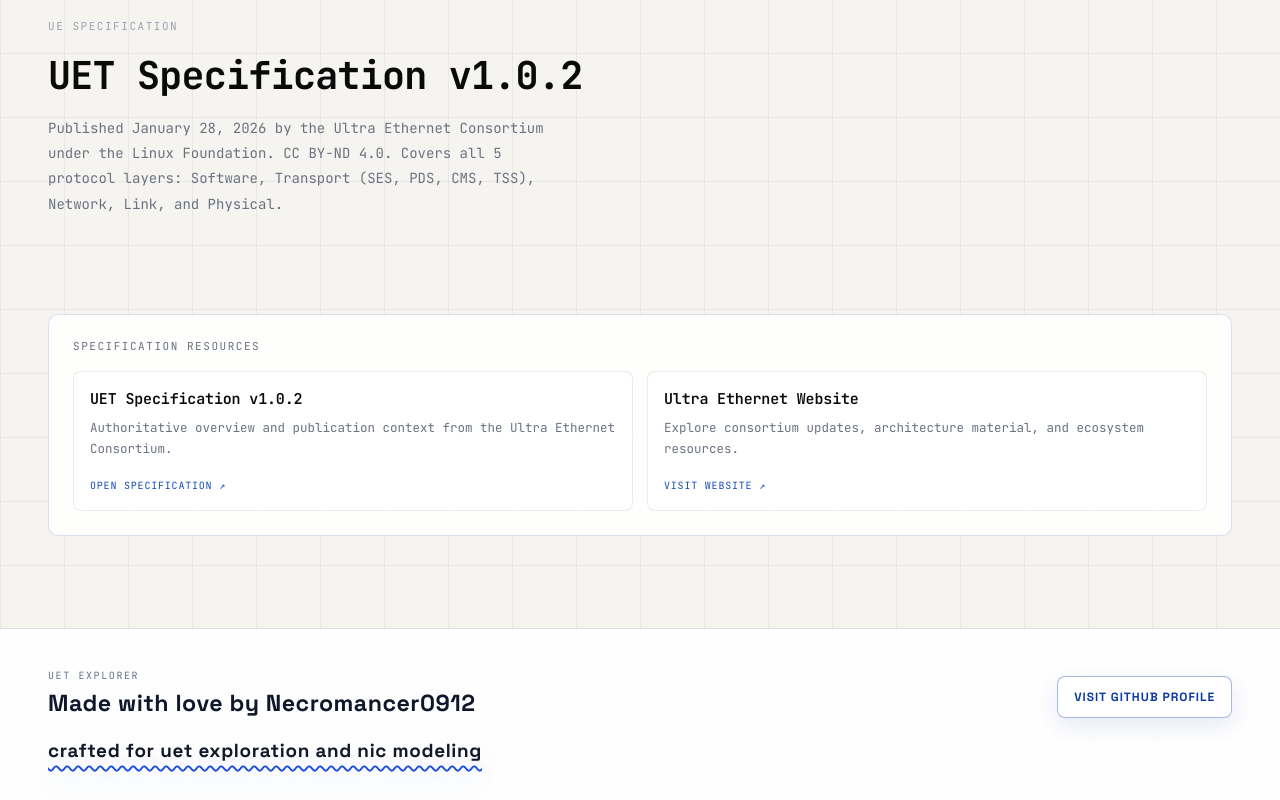
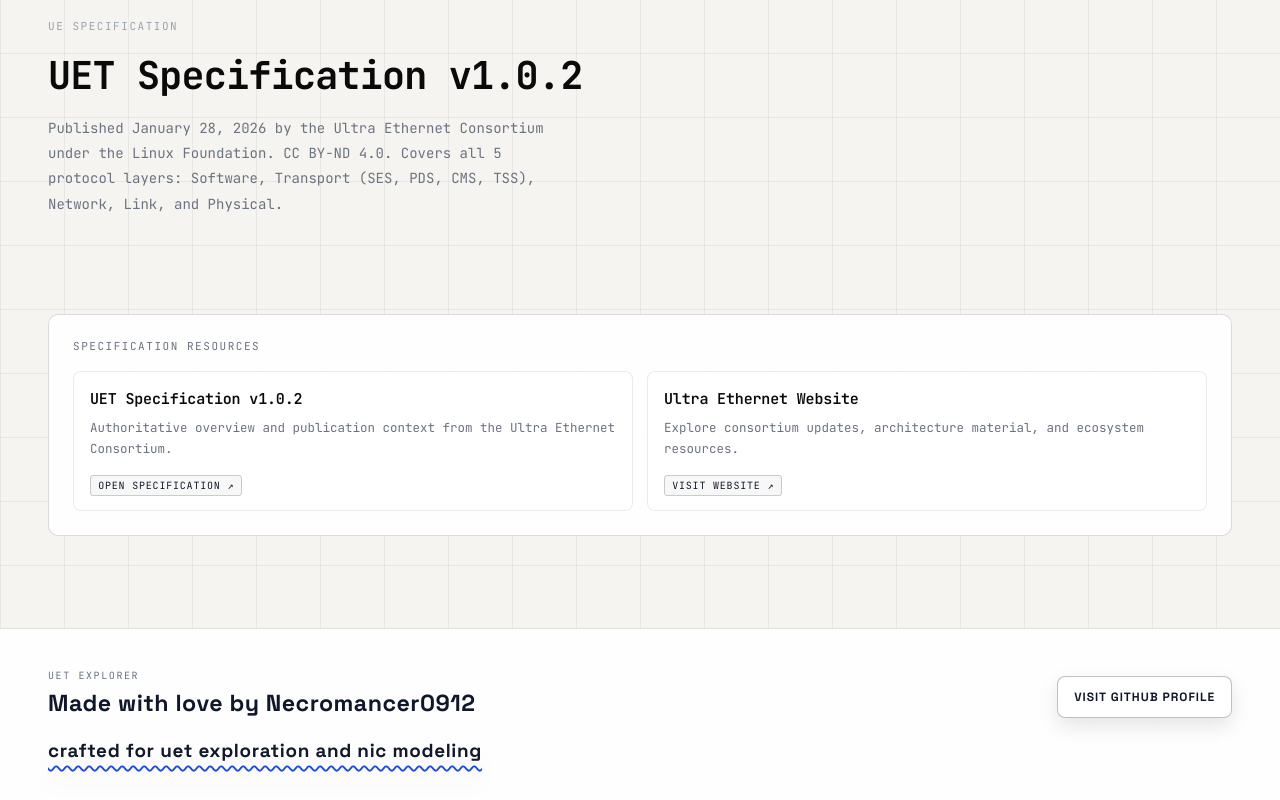
Before and after one commit to Necromancer0912/UET-Explorer, a React (Vite) app: page / in a window 1280 px wide. Shown: the part 2827-3627 px from the top of the page. Built offline with nearby package versions, Linux system fonts and the light colour scheme.

Commit message:
style(ui): make spec and footer monochrome with black shade effects

```diff
--- a/src/components/Footer.tsx
+++ b/src/components/Footer.tsx
@@ -27,7 +27,7 @@
                 fontSize: 10,
                 letterSpacing: '0.16em',
                 textTransform: 'uppercase',
-                color: '#64748B',
+                color: '#6B7280',
                 marginBottom: '0.4rem',
               }}
             >
@@ -58,23 +58,23 @@
               fontWeight: 700,
               letterSpacing: '0.08em',
               textTransform: 'uppercase',
-              color: '#0B3AA4',
-              border: '1px solid rgba(11,58,164,0.36)',
-              background: 'rgba(255,255,255,0.76)',
+              color: '#111827',
+              border: '1px solid rgba(0,0,0,0.25)',
+              background: 'rgba(255,255,255,0.9)',
               borderRadius: 8,
               padding: '0.7rem 1rem',
               transition: 'all 0.22s ease',
-              boxShadow: '0 8px 22px rgba(11,58,164,0.10)',
+              boxShadow: '0 8px 20px rgba(0,0,0,0.1)',
             }}
             onMouseEnter={(e) => {
               e.currentTarget.style.transform = 'translateY(-2px)';
-              e.currentTarget.style.background = 'rgba(37,99,235,0.08)';
-              e.currentTarget.style.boxShadow = '0 12px 28px rgba(37,99,235,0.18)';
+              e.currentTarget.style.background = 'rgba(0,0,0,0.04)';
+              e.currentTarget.style.boxShadow = '0 12px 24px rgba(0,0,0,0.16)';
             }}
             onMouseLeave={(e) => {
               e.currentTarget.style.transform = 'translateY(0)';
-              e.currentTarget.style.background = 'rgba(255,255,255,0.76)';
-              e.currentTarget.style.boxShadow = '0 8px 22px rgba(11,58,164,0.10)';
+              e.currentTarget.style.background = 'rgba(255,255,255,0.9)';
+              e.currentTarget.style.boxShadow = '0 8px 20px rgba(0,0,0,0.1)';
             }}
           >
             Visit GitHub Profile
@@ -102,16 +102,16 @@
             textUnderlineOffset: '8px',
             textDecorationThickness: '2px',
             transition: 'transform 0.28s ease, color 0.28s ease, text-decoration-color 0.28s ease',
-            textShadow: '0 10px 24px rgba(29,78,216,0.14)',
+            textShadow: '0 10px 20px rgba(0,0,0,0.1)',
           }}
           onMouseEnter={(e) => {
             e.currentTarget.style.transform = 'translateY(-2px)';
-            e.currentTarget.style.color = '#1D4ED8';
-            e.currentTarget.style.textDecorationColor = '#2563EB';
+            e.currentTarget.style.color = '#111827';
+            e.currentTarget.style.textDecorationColor = '#1D4ED8';
           }}
           onMouseLeave={(e) => {
             e.currentTarget.style.transform = 'translateY(0)';
-            e.currentTarget.style.color = '#0F172A';
+            e.currentTarget.style.color = '#111827';
             e.currentTarget.style.textDecorationColor = '#1D4ED8';
           }}
         >
--- a/src/components/SpecificationLinks.tsx
+++ b/src/components/SpecificationLinks.tsx
@@ -26,9 +26,9 @@
     >
       <div
         style={{
-          border: '1px solid rgba(20,75,184,0.16)',
+          border: '1px solid rgba(10,10,10,0.14)',
           borderRadius: 10,
-            background: 'rgba(255,255,255,0.86)',
+          background: 'rgba(255,255,255,0.9)',
           padding: '1.5rem',
         }}
       >
@@ -68,13 +68,15 @@
               }}
               onMouseEnter={(e) => {
                 e.currentTarget.style.transform = 'translateY(-2px)';
-                e.currentTarget.style.borderColor = '#144BB8';
-                e.currentTarget.style.boxShadow = '0 10px 24px rgba(20,75,184,0.12)';
+                e.currentTarget.style.borderColor = 'rgba(10,10,10,0.35)';
+                e.currentTarget.style.boxShadow = '0 10px 24px rgba(0,0,0,0.12)';
+                e.currentTarget.style.background = 'rgba(250,250,250,0.96)';
               }}
               onMouseLeave={(e) => {
                 e.currentTarget.style.transform = 'translateY(0px)';
                 e.currentTarget.style.borderColor = 'rgba(10,10,10,0.08)';
                 e.currentTarget.style.boxShadow = 'none';
+                e.currentTarget.style.background = 'rgba(255,255,255,0.8)';
               }}
             >
               <p
@@ -102,7 +104,11 @@
                 style={{
                   fontFamily: MONO_STACK,
                   fontSize: 10,
-                  color: '#144BB8',
+                  color: '#111827',
+                  border: '1px solid rgba(0,0,0,0.18)',
+                  background: 'rgba(0,0,0,0.03)',
+                  borderRadius: 3,
+                  padding: '0.2rem 0.45rem',
                   letterSpacing: '0.08em',
                   textTransform: 'uppercase',
                 }}
```
